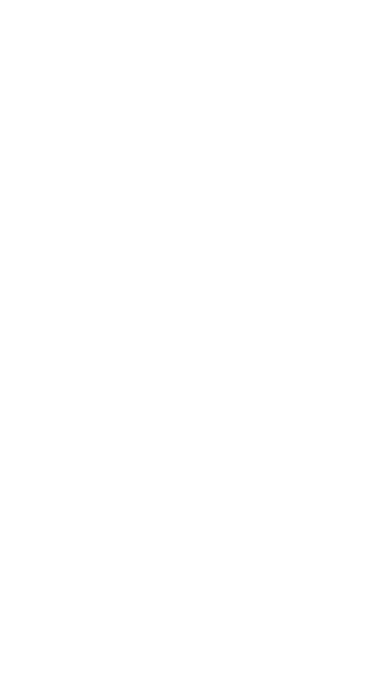
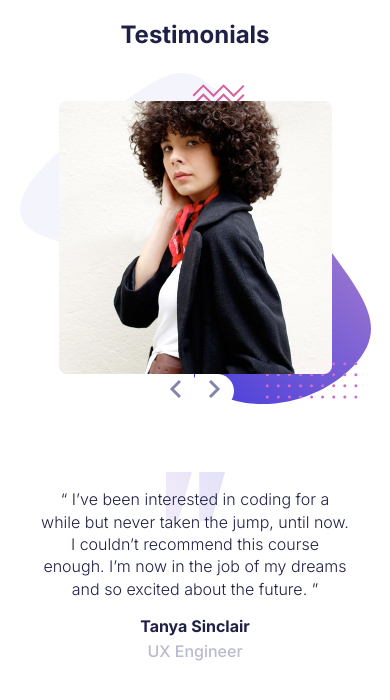
Before and after one commit to JuanDelgado1110/Slider, a plain HTML site: page index.html in a window 390 px wide. Drawn offline with Linux system fonts and the light colour scheme.

Commit message:
Mobile layout with GB images
No decorations

```diff
--- a/index.html
+++ b/index.html
@@ -5,18 +5,46 @@
         <meta name="viewport" content="width=device-width, initial-scale=1.0" />
         <title>Frontend Mentor | Coding Bootcamp Testimonials Slider</title>
 
-        <link rel="icon" type="image/png" sizes="32x32" href="./images/favicon-32x32.png" />
+        <link rel="preconnect" href="https://fonts.googleapis.com" />
+        <link rel="preconnect" href="https://fonts.gstatic.com" crossorigin />
+        <link href="https://fonts.googleapis.com/css2?family=Inter:wght@300;500;700&display=swap" rel="stylesheet" />
 
+        <script src="./src/javascript/scripts.js" defer></script>
+        <link rel="stylesheet" href="./src/css/styles.css" />
 
-
+        <link rel="icon" type="image/png" sizes="32x32" href="./src/assets/images/favicon-32x32.png" />
     </head>
     <body>
-        <!-- “ I’ve been interested in coding for a while but never taken the jump, until now.
-               I couldn’t recommend this course enough. I’m now in the job of my dreams and so
-               excited about the future. ” -->
+        <section class="slider">
+            <h2 class="slider__title">Testimonials</h2>
 
-        <!-- Tanya Sinclair -->
-        <!-- UX Engineer -->
+            <div class="slider__box">
+                <div class="slider__imageContainer">
+                    <img src="./src/assets/images/image-tanya.jpg" alt="person" class="slider__image" />
+                </div>
+
+                <div class="slider__controllers">
+                    <button class="slider__controller slider__controller--left">
+                        <img src="./src/assets/images/icon-prev.svg" alt="arrow" class="slider__controllerImage" />
+                    </button>
+                    <button class="slider__controller slider__controller--right">
+                        <img src="./src/assets/images/icon-next.svg" alt="arrow" class="slider__controllerImage" />
+                    </button>
+                </div>
+            </div>
+
+            <div class="slider__description">
+                <p class="slider__testimony">
+                    “ I’ve been interested in coding for a while but never taken the jump, until now. I couldn’t recommend this
+                    course enough. I’m now in the job of my dreams and so excited about the future. ”
+                </p>
+
+                <div class="slider__userBox">
+                    <p class="slider__userName">Tanya Sinclair</p>
+                    <p class="slider__userProfession">UX Engineer</p>
+                </div>
+            </div>
+        </section>
 
         <!-- “ If you want to lay the best foundation possible I’d recommend taking this course.
                The depth the instructors go into is incredible. I now feel so confident about
--- a/src/sass/base/_tags.scss
+++ b/src/sass/base/_tags.scss
@@ -7,6 +7,10 @@
     margin: 0;
     font-size: 16px;
     font-family: var(--body-fontFamily);
+    background-image: url(../assets/images/pattern-curve.svg);
+    background-repeat: no-repeat;
+    background-size: 100%;
+    background-position: 0 bottom;
 }
 
 a {
--- a/src/sass/config/_variables.scss
+++ b/src/sass/config/_variables.scss
@@ -1,9 +1,6 @@
 :root {
-    --body-fontFamily: ;
+    --body-fontFamily: "Inter", sans-serif;
 
-    --bg-color-primary: ;
-    --bg-color-secondary: ;
-
-    --text-color-title: ;
-    --text-color-paragraph: ;
+    --text-color-primary: #202046;
+    --text-color-secondary: #babacf;
 }
--- /dev/null
+++ b/src/sass/layout/_slider-box.scss
@@ -0,0 +1,42 @@
+.slider__box {
+    padding: 2em 0;
+    background-image: url(../assets/images/pattern-bg.svg);
+    background-repeat: no-repeat;
+    background-size: 90%;
+    background-position: center 4px;
+}
+
+.slider__imageContainer {
+    margin: 0 auto;
+    width: 70%;
+    border-radius: 0.5em;
+    overflow: hidden;
+}
+
+.slider__image {
+    max-width: 100%;
+    margin-right: auto;
+    margin-left: auto;
+    display: block;
+}
+
+.slider__controllers {
+    // FIXME No usar text-align, por que cuando meta postion: absolute el contenedor padre va a ser muy grande
+    text-align: center;
+}
+
+.slider__controller {
+    padding: 0.5em 1em;
+    border: none;
+    background-color: #fff;
+
+    &--left {
+        margin-right: -2.1px;
+        border-radius: 20px 0 0 20px;
+    }
+
+    &--right {
+        margin-left: -2.1px;
+        border-radius: 0 20px 20px 0;
+    }
+}
--- /dev/null
+++ b/src/sass/layout/_slider-description.scss
@@ -0,0 +1,31 @@
+.slider__description {
+    margin-top: 2em;
+    background-image: url(../assets/images/pattern-quotes.svg);
+    background-repeat: no-repeat;
+    background-size: 15%;
+    background-position: center top;
+}
+
+.slider__testimony {
+    width: 80%;
+    margin-left: auto;
+    margin-right: auto;
+    text-align: center;
+    font-weight: 300;
+    line-height: 1.4rem;
+    color: var(--text-color-primary);
+}
+
+.slider__userName {
+    margin-bottom: 0.3em;
+    text-align: center;
+    font-weight: 700;
+    color: var(--text-color-primary);
+}
+
+.slider__userProfession {
+    margin: 0;
+    text-align: center;
+    font-weight: 500;
+    color: var(--text-color-secondary);
+}
--- /dev/null
+++ b/src/sass/layout/_slider.scss
@@ -0,0 +1,9 @@
+.slider {
+    display: grid;
+
+    &__title {
+        text-align: center;
+        font-weight: 700;
+        color: var(--text-color-primary);
+    }
+}
--- a/src/sass/styles.scss
+++ b/src/sass/styles.scss
@@ -1,3 +1,11 @@
 @import "config/variables";
 
 @import "base/_tags";
+
+@import "layout/slider";
+@import "layout/slider-box";
+@import "layout/slider-description";
+
+// body {
+//     background-color: #333;
+// }
```
Also changed, not shown: src/css/styles.css.
